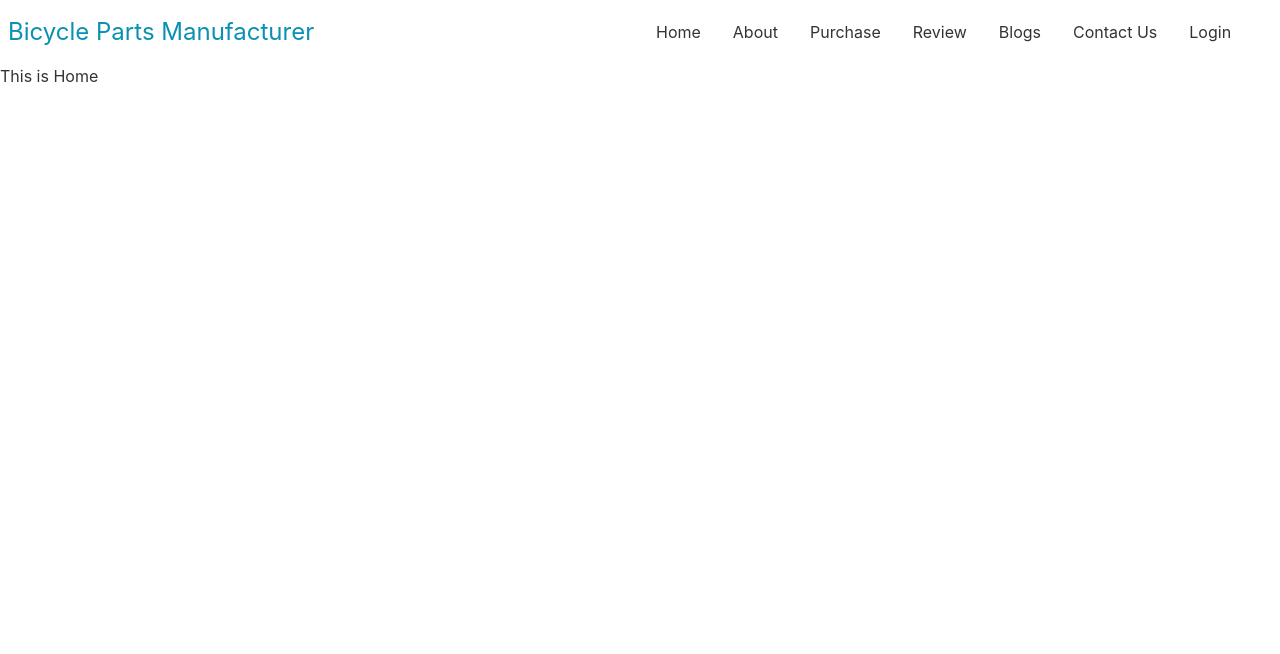
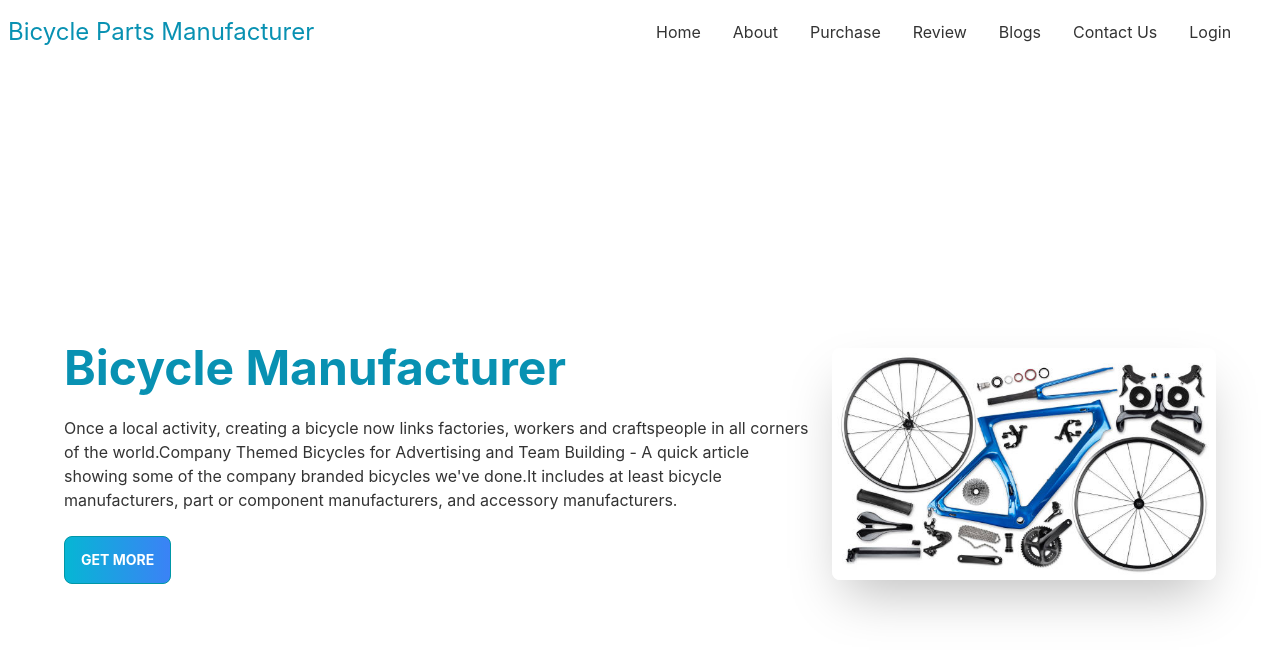
Before and after one commit to arshiha/manufacturer-client, a React (Create React App) app: page / in a window 1280 px wide. Shown: the top 654 px of the page. Built offline with nearby package versions, Linux system fonts and the light colour scheme.

Commit message:
banner complete

```diff
--- /dev/null
+++ b/src/Pages/Home/Banner.js
@@ -0,0 +1,31 @@
+import React from "react";
+import cycle from "../../assets/images/cycle1.jpg";
+
+const Banner = () => {
+  return (
+    <div class="hero min-h-screen px-12">
+      <div class="hero-content flex-col lg:flex-row-reverse">
+        <img src={cycle} class="max-w-sm rounded-lg shadow-2xl" />
+        <div>
+          <h1 class="text-5xl font-bold text-cyan-600">
+            {" "}
+            Bicycle Manufacturer
+          </h1>
+          <p class="py-6">
+            Once a local activity, creating a bicycle now links factories,
+            workers and craftspeople in all corners of the world.Company Themed
+            Bicycles for Advertising and Team Building - A quick article showing
+            some of the company branded bicycles we've done.It includes at least
+            bicycle manufacturers, part or component manufacturers, and
+            accessory manufacturers.
+          </p>
+          <button class="btn btn-primary text-white font-bold bg-gradient-to-r from-cyan-500 to-blue-500">
+            Get more
+          </button>
+        </div>
+      </div>
+    </div>
+  );
+};
+
+export default Banner;
--- a/src/Pages/Home/Home.js
+++ b/src/Pages/Home/Home.js
@@ -1,9 +1,10 @@
 import React from "react";
+import Banner from "./Banner.js";
 
 const Home = () => {
   return (
     <div>
-      <h2>This is Home</h2>
+      <Banner></Banner>
     </div>
   );
 };
--- a/tailwind.config.js
+++ b/tailwind.config.js
@@ -7,8 +7,8 @@
     themes: [
       {
         bicycletheme: {
-          primary: "#00FFFF",
-          secondary: "#7FFFD4",
+          primary: "#0097A7",
+          secondary: "#0080ff",
           accent: "#3A4256",
           neutral: "#3d4451",
           "base-100": "#ffffff",
```
Also changed, not shown: src/assets/images/cycle1.jpg (added).
